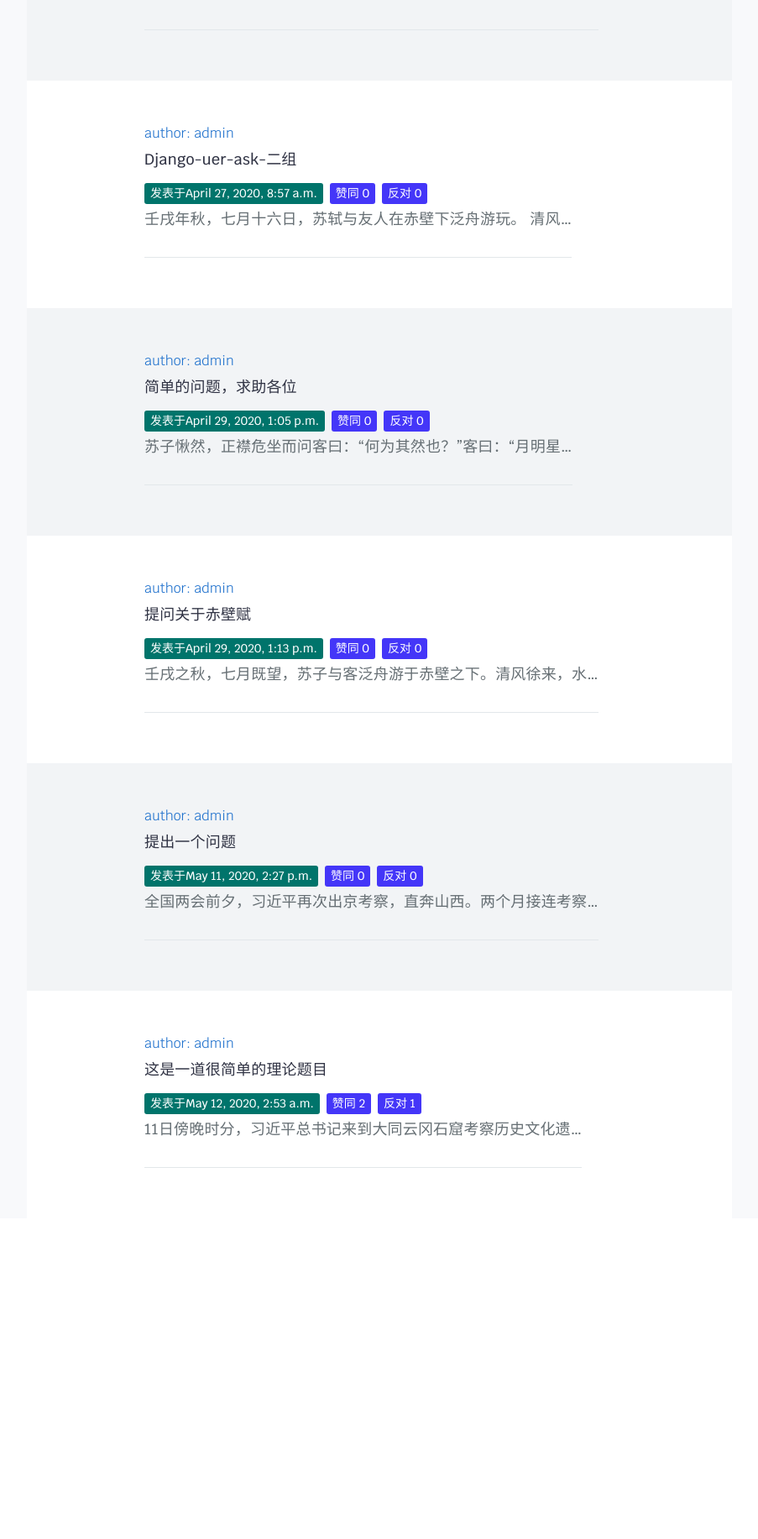
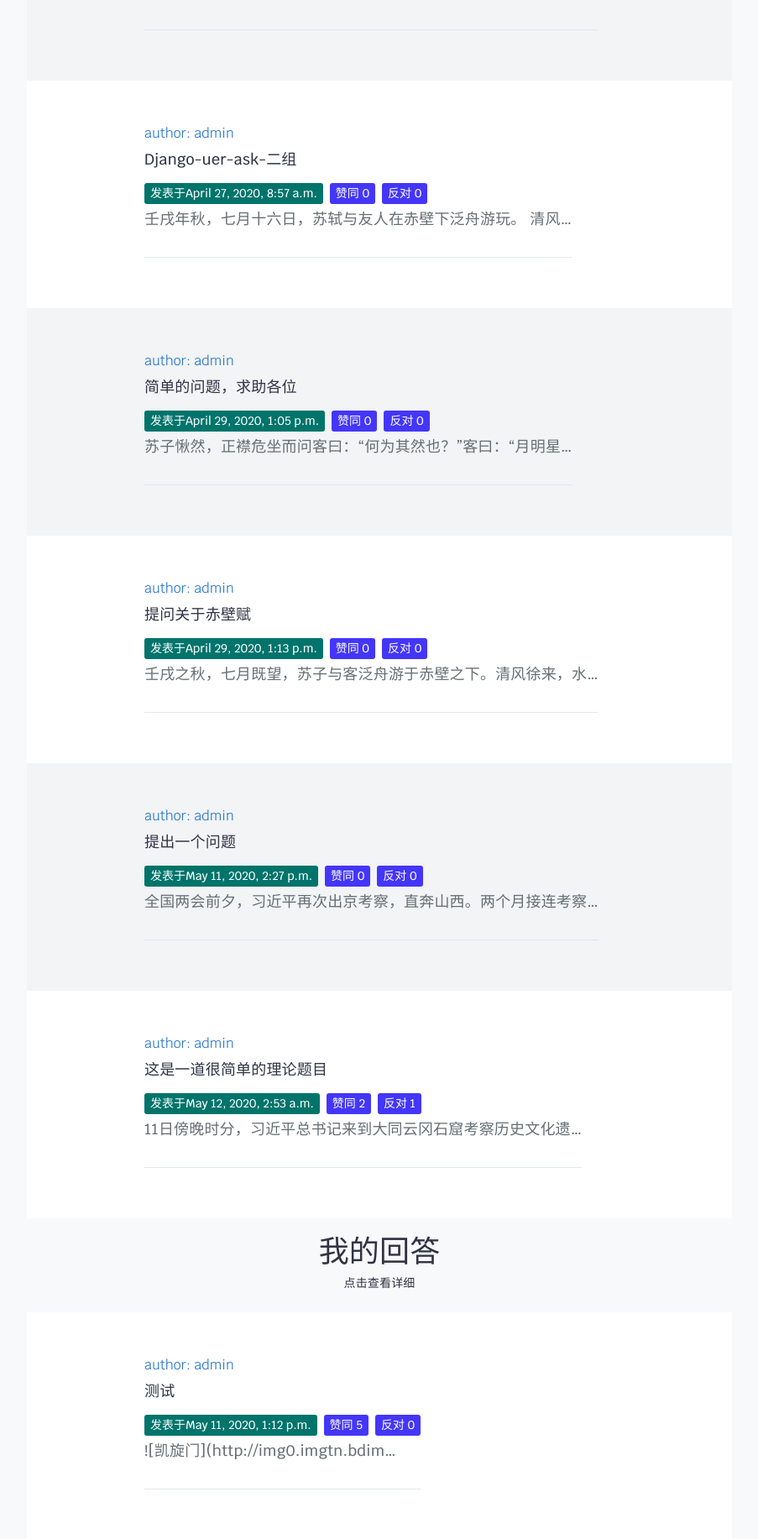
Before and after one commit to mp332/LearningShare, a Django app: page /question/my_questions/ in a window 1280 px wide. Shown: the part 970-2803 px from the top of the page at 84% size, without its empty margins (38-941 px from the left). Before the commit the page ends 2361 px from the top, so only its background shows below. Run offline with Django 3.2, Linux system fonts and the light colour scheme; a user stored in the database is signed in; data comes from the database, SQL or seed files in the repository; some libraries are stand-ins or nearby versions.

Commit message:
添加查看我的回答

```diff
--- a/templates/head.html
+++ b/templates/head.html
@@ -88,7 +88,7 @@
                                             <li><a href="#">我的主页</a></li>
                                             <li><a href="{% url 'account:password_change' %}">修改密码</a></li>
                                             <li><a href="{% url 'account:my_information' %}">个人信息</a></li>
-                                            <li><a href="{% url 'question:my_questions' %}">我的问题</a></li>
+                                            <li><a href="{% url 'question:my_questions' %}">我的问题与回答</a></li>
                                             <li><a href="{% url 'account:my_collections' %}">我的收藏</a></li>
                                             <li><a href="#">设置</a></li>
                                             <li><a href="{% url 'account:user_logout' %}">退出</a></li>
--- a/templates/question/my_questions.html
+++ b/templates/question/my_questions.html
@@ -8,7 +8,7 @@
             <div class="tt-topic-list">
                 <div class="tt-list-header">
                     <div class="tt-col-topic text-center">
-                        <h1>我提出的问题</h1>
+                        <h1>我的问题</h1>
                         <p>点击查看详细</p>
                     </div>
                 </div>
@@ -39,6 +39,39 @@
                     </div>
                 </div>
                 {% endfor %}
+            <div class="tt-list-header">
+                    <div class="tt-col-topic text-center">
+                        <h1>我的回答</h1>
+                        <p>点击查看详细</p>
+                    </div>
+                </div>
+                {% for answer in answers %}
+                <div class="tt-item">
+                    <div class="tt-single-topic">
+                        <div class="tt-item-header pt-noborder">
+                            <div class="tt-item-header info-top">
+                                <div class="tt-avater-title">
+                                    <a href="#">author: {{ answer.author }}</a>
+                                </div>
+                                <div class="tt-item-title">
+                                    <a href="../{{answer.question.id}}">{{answer.question.questionTitle}}</a>
+                                </div>
+                                <div class="tt-item-tag">
+                                    <ul class="tt-list-badge">
+                                        <li><a href="#"><span
+                                                    class="tt-color09 tt-badge">发表于{{ answer.pub_date }}</span></a></li>
+                                        <li><a href="#"><span class="tt-color02 tt-badge">赞同 {{ answer.goodNum }}</span></a></li>
+                                        <li><a href="#"><span class="tt-color02 tt-badge">反对 {{ answer.badNum }}</span></a></li>
+                                    </ul>
+                                </div>
+                                <div class="tt-item-title">
+                                    <p>{{ answer.answer_text | truncatechars:"30"}}</p>
+                                </div>
+                            </div>
+                        </div>
+                    </div>
+                </div>
+                {% endfor %}
             </div>
         </div>
     </main>
```
